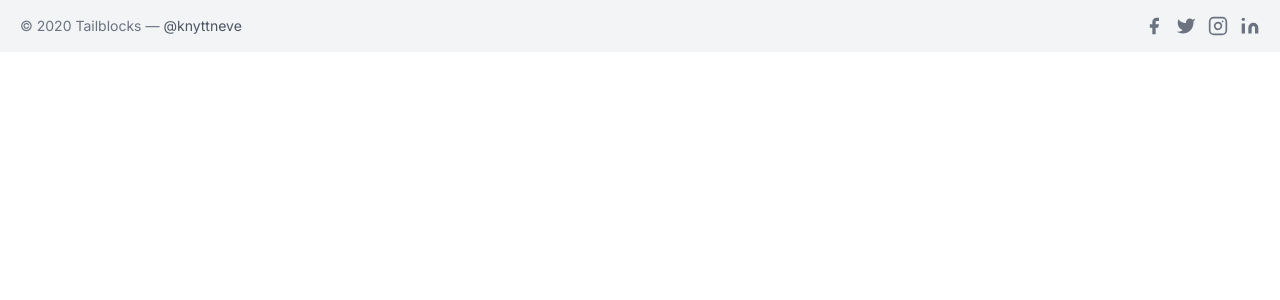
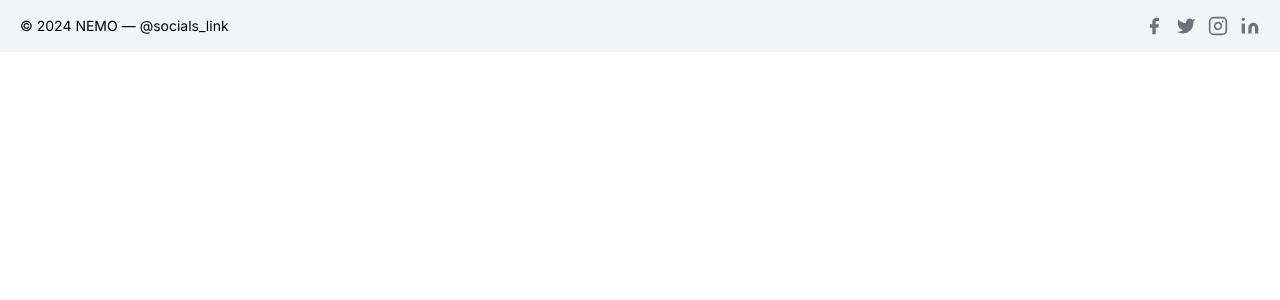
Before and after one commit to RohitSth/nemo-protfolio, a Next.js app: page /components/info in a window 1280 px wide. Shown: the top 300 px of the page. Built offline with nearby package versions, Linux system fonts and the light colour scheme.

Commit message:
added links onthe info component

```diff
--- a/src/app/components/info/page.tsx
+++ b/src/app/components/info/page.tsx
@@ -3,19 +3,20 @@ const Info = () => {
     <>
       <div className="bg-gray-100">
         <div className="container mx-auto py-4 px-5 flex flex-wrap flex-col sm:flex-row items-center">
-          <p className="text-gray-500 text-sm text-center sm:text-left mb-2 sm:mb-0">
-            © 2020 Tailblocks —
+          <p className="text-black text-sm text-center sm:text-left mb-2 sm:mb-0">
+            © 2024 NEMO —
             <a
-              href="https://twitter.com/knyttneve"
+              // href="https://twitter.com/knyttneve"
+              href="#"
               rel="noopener noreferrer"
-              className="text-gray-600 ml-1"
+              className="text-black ml-1"
               target="_blank"
             >
-              @knyttneve
+              @socials_link
             </a>
           </p>
           <span className="inline-flex sm:ml-auto sm:mt-0 mt-2 justify-center sm:justify-start">
-            <a className="text-gray-500">
+            <a className="text-gray-500" href="#">
               <svg
                 fill="currentColor"
                 stroke-linecap="round"
@@ -27,7 +28,7 @@ const Info = () => {
                 <path d="M18 2h-3a5 5 0 00-5 5v3H7v4h3v8h4v-8h3l1-4h-4V7a1 1 0 011-1h3z"></path>
               </svg>
             </a>
-            <a className="ml-3 text-gray-500">
+            <a className="ml-3 text-gray-500" href="#">
               <svg
                 fill="currentColor"
                 stroke-linecap="round"
@@ -39,7 +40,7 @@ const Info = () => {
                 <path d="M23 3a10.9 10.9 0 01-3.14 1.53 4.48 4.48 0 00-7.86 3v1A10.66 10.66 0 013 4s-4 9 5 13a11.64 11.64 0 01-7 2c9 5 20 0 20-11.5a4.5 4.5 0 00-.08-.83A7.72 7.72 0 0023 3z"></path>
               </svg>
             </a>
-            <a className="ml-3 text-gray-500">
+            <a className="ml-3 text-gray-500" href="#">
               <svg
                 fill="none"
                 stroke="currentColor"
@@ -53,7 +54,7 @@ const Info = () => {
                 <path d="M16 11.37A4 4 0 1112.63 8 4 4 0 0116 11.37zm1.5-4.87h.01"></path>
               </svg>
             </a>
-            <a className="ml-3 text-gray-500">
+            <a className="ml-3 text-gray-500" href="#">
               <svg
                 fill="currentColor"
                 stroke="currentColor"
```
